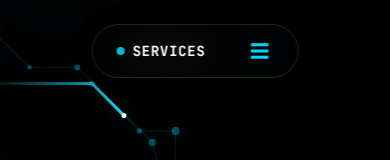
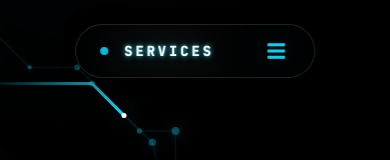
Before and after one commit to Aafaque-Nazir/Portfolio, a React (Vite) app: page / in a window 390 px wide. Shown: the top 160 px of the page. Built offline with nearby package versions, Linux system fonts and the light colour scheme.

Commit message:
feat: implement a responsive Navbar component featuring Framer Motion animations, active section highlighting, and mobile sidebar navigation.

```diff
--- a/src/components/Navbar.jsx
+++ b/src/components/Navbar.jsx
@@ -48,20 +48,44 @@ export default function Navbar() {
               <motion.div
                 layout
                 transition={{ type: "spring", stiffness: 300, damping: 30 }}
-                className="relative h-5 overflow-hidden flex items-center"
+                className="relative h-7 overflow-hidden flex items-center px-2 py-1"
               >
-                <AnimatePresence mode="popLayout" initial={false}>
+                <AnimatePresence mode="wait">
                   <motion.span
                     key={activeSection || "menu"}
-                    initial={{ opacity: 0, y: 20 }}
-                    animate={{ opacity: 1, y: 0 }}
-                    exit={{ opacity: 0, y: -20 }}
-                    transition={{ type: "spring", stiffness: 300, damping: 30 }}
-                    className="text-white font-bold tracking-wider text-sm uppercase whitespace-nowrap block"
+                    initial={{ opacity: 0, x: -20, filter: "brightness(2) contrast(1.5)" }}
+                    animate={{
+                      opacity: 1,
+                      x: 0,
+                      filter: "brightness(1) contrast(1)",
+                      textShadow: [
+                        "0 0 0px #fff",
+                        "2px 0 10px #22d3ee, -2px 0 10px #e879f9",
+                        "-2px 0 15px #22d3ee, 2px 0 15px #e879f9",
+                        "0 0 5px #22d3ee"
+                      ]
+                    }}
+                    exit={{ opacity: 0, x: 20, filter: "brightness(0) contrast(0)" }}
+                    transition={{
+                      type: "spring",
+                      stiffness: 400,
+                      damping: 20,
+                      textShadow: { duration: 0.8, ease: "easeInOut" }
+                    }}
+                    className="text-white font-black tracking-[0.2em] text-sm uppercase whitespace-nowrap block relative"
                   >
-                    {activeSection === "skills"
-                      ? "Skills"
-                      : activeSection || "Menu"}
+                    {/* The text itself */}
+                    <span className="relative z-10 mix-blend-difference">
+                      {activeSection === "skills" ? "Skills" : activeSection || "Menu"}
+                    </span>
+
+                    {/* Cyber Glitch/Swipe Overlay */}
+                    <motion.div
+                      initial={{ left: "-100%", opacity: 0 }}
+                      animate={{ left: "100%", opacity: [0, 1, 1, 0] }}
+                      transition={{ duration: 0.6, ease: "linear" }}
+                      className="absolute inset-y-0 w-full bg-gradient-to-r from-transparent via-cyan-400 to-transparent skew-x-[-20deg] mix-blend-overlay z-20 pointer-events-none"
+                    />
                   </motion.span>
                 </AnimatePresence>
               </motion.div>
```
